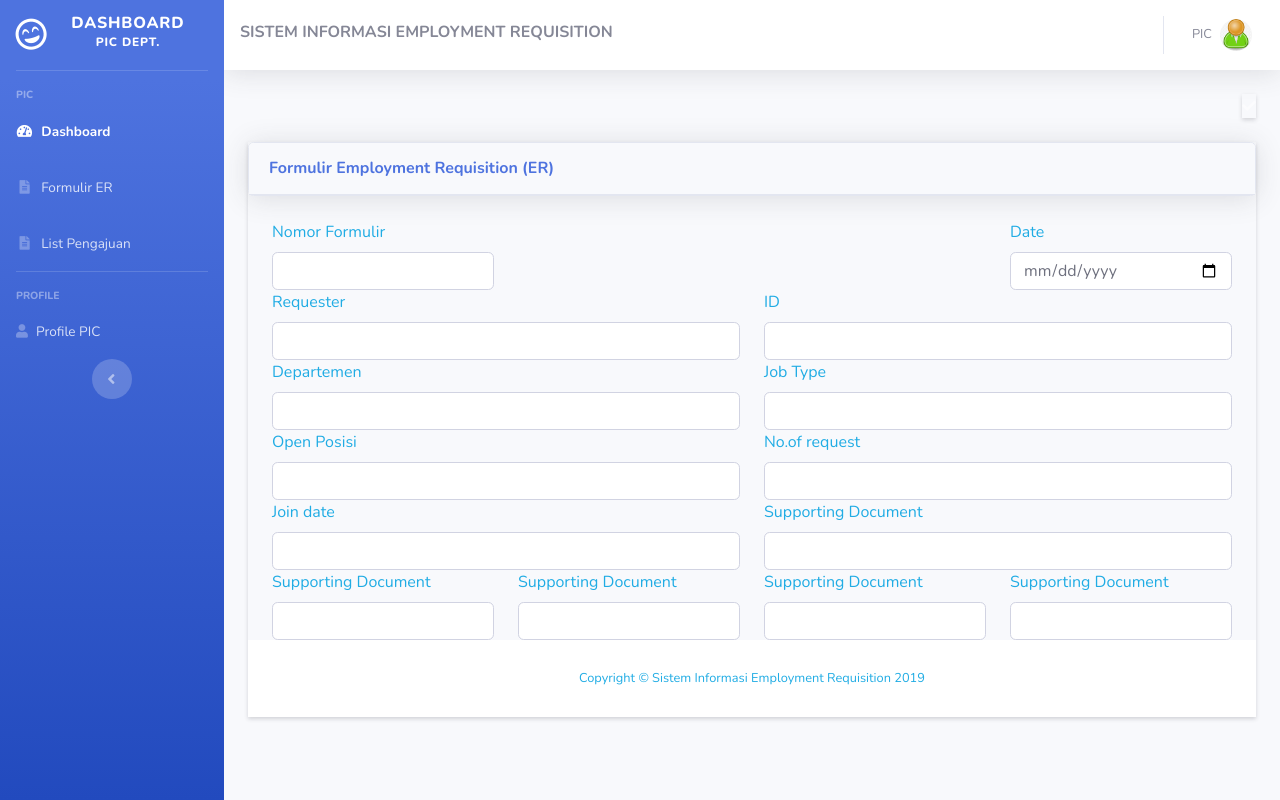
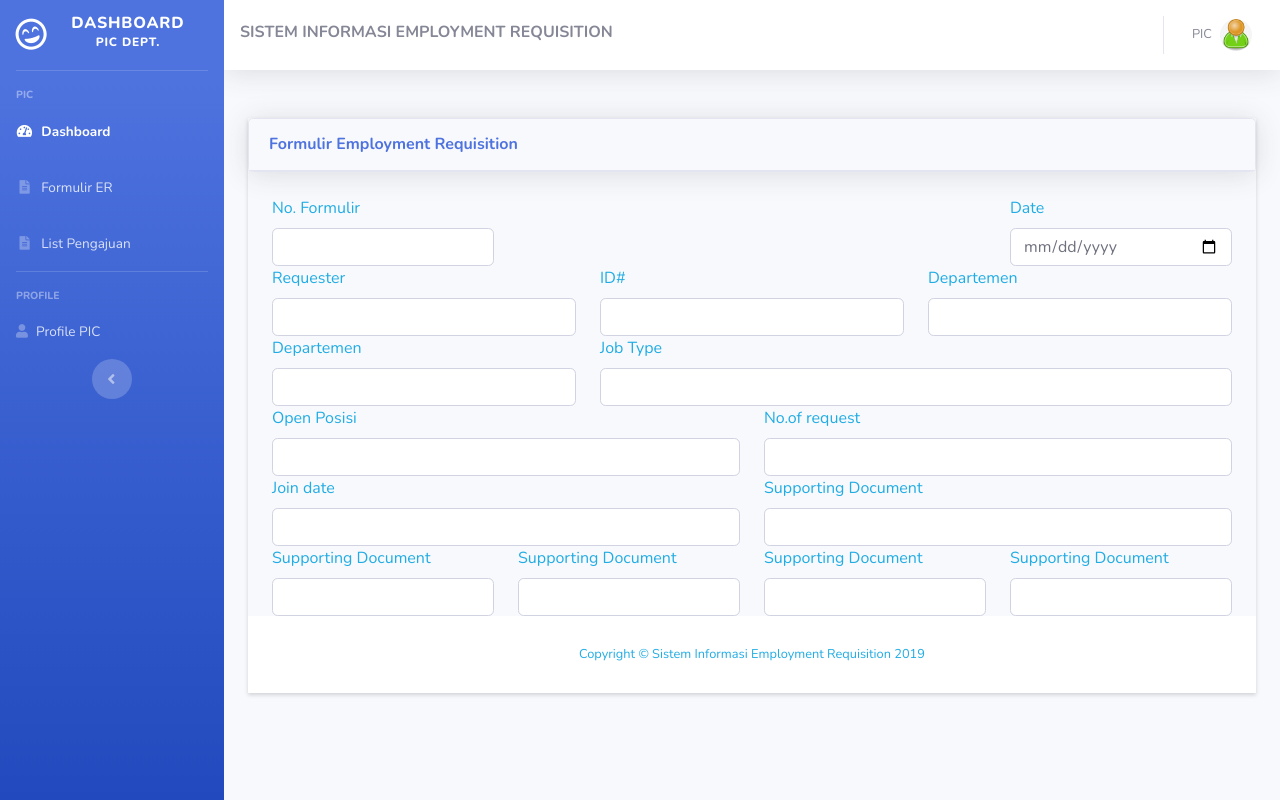
Before and after one commit to alan96320/Employment-Requisition, a PHP site: page /pic/formER.php in a window 1280 px wide. Run offline with PHP 8.4, Linux system fonts and the light colour scheme; the visitor is signed in with stand-in values (Sample User, id 1); data comes from the database, SQL or seed files in the repository.

Commit message:
Update formER.php
Update formER.php

```diff
--- a/pic/formER.php
+++ b/pic/formER.php
@@ -65,22 +65,24 @@ $rows = $stm->fetchAll(PDO::FETCH_ASSOC);
   <div class="d-sm-flex align-items-center justify-content-between mb-4">
     <h1 class="h3 mb-0 text-gray-800"></h1>
     <a href="#" class="d-none d-sm-inline-block shadow-sm">
-      <i class="fas fa-check fa-sm text-white-50"></i>
+      <i></i>
   </div>
 
   <!-- Data Tables  -->
+   <form class="form-horizontal">
   <div class="card shadow mb-4">
     <div class="card-header py-3">
-      <h6 class="m-0 font-weight-bold text-primary">Formulir Employment Requisition (ER)</h6>
+      <h6 class="m-0 font-weight-bold text-primary">Formulir Employment Requisition</h6>
     </div>
   </div>
 
 <!-- Page container Formulir ER -->
+
     <div class="container">
       <div class="row justify-content-between">
     <div class="col-3">
       <div class="form">
-        <label>Nomor Formulir</label>
+        <label>No. Formulir</label>
         <input type="number" name="id_karyawan" class="form-control" required>
       </div>
     </div>
@@ -90,19 +92,23 @@ $rows = $stm->fetchAll(PDO::FETCH_ASSOC);
     </div>
   </div>
 <div class="row">
-    <div class="col">
+    <div class="col-4">
       <div class="form">
         <label>Requester</label>
         <input type="text" name="id_karyawan" class="form-control" required>
       </div>
     </div>
-    <div class="col">
-      <label>ID</label>
+    <div class="col-4">
+      <label>ID#</label>
       <input type="number" name="id_karyawan" class="form-control" required>
+    </div>
+    <div class="col-4">
+      <label>Departemen</label>
+      <input type="text" name="id_karyawan" class="form-control" required>
     </div>
   </div>
   <div class="row">
-    <div class="col">
+    <div class="col-4">
       <div class="form">
         <label>Departemen</label>
         <input type="text" name="id_karyawan" class="form-control" required>
@@ -158,6 +164,7 @@ $rows = $stm->fetchAll(PDO::FETCH_ASSOC);
 
 
   </div>
+  </form>
 
   <!-- Footer -->
   <footer class="sticky-footer bg-white">
```
